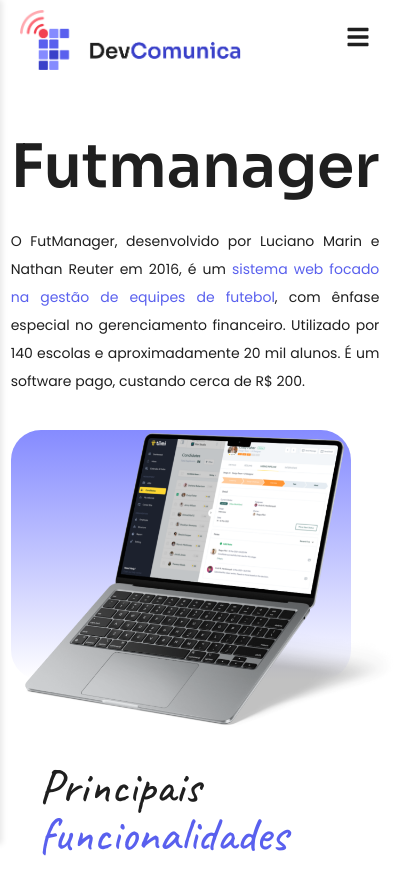
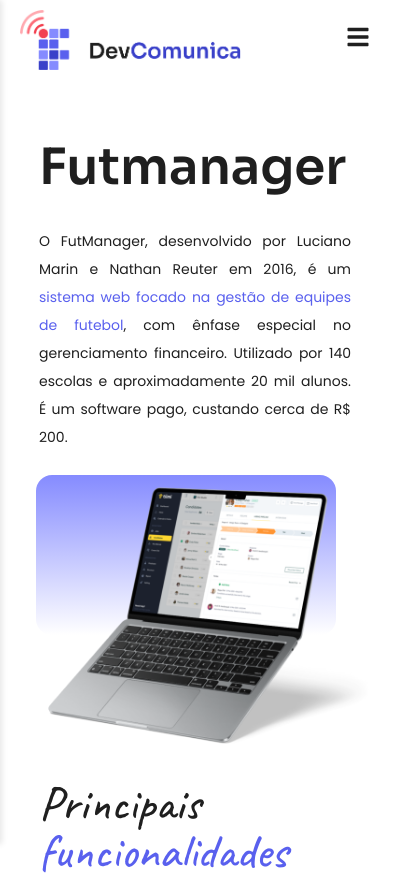
Before and after one commit to andreconstantino/dev-ifsp-pagina-projetos, a React (Vite) app: page /futmanager in a window 390 px wide. Shown: the top 874 px of the page, 411 px wide, since content can reach past the window. Built offline with nearby package versions, Linux system fonts and the light colour scheme.

Commit message:
style: continue implementing responsiveness

```diff
--- a/src/pages/Projects/FutManager/mobile.css
+++ b/src/pages/Projects/FutManager/mobile.css
@@ -58,7 +58,7 @@
     }
 }
 
-@media screen and (max-width: 720px){
+@media screen and (max-width: 720px) {
     .container-main-project .header .header-image img.mockup-img {
         width: 500px;
     }
@@ -74,16 +74,39 @@
     }
 }
 
-@media screen and (max-width: 550px){
+@media screen and (max-width: 550px) {
     .container-main-project .header .header-image img.mockup-img {
         width: 400px;
     }
 
     .gradient-retangle {
         width: 340px;
+        border-radius: 16px;
     }
 
     .container-main-project .header .header-child h1.header-title {
         font-size: 60px;
     }
 }
+
+@media screen and (max-width: 480px) {
+    .container-main-project .header .header-image img.mockup-img {
+        width: 350px;
+    }
+
+    .gradient-retangle {
+        width: 300px;
+        height: 160px;
+        top: 475px
+    }
+
+    .container-main-project .header .header-child h1.header-title {
+        font-size: 50px;
+    }
+}
+
+@media screen and (max-width: 480px) {
+    .container-main-project .experiences-container .comments .comment-container {
+        width: initial;
+    }
+}
```
